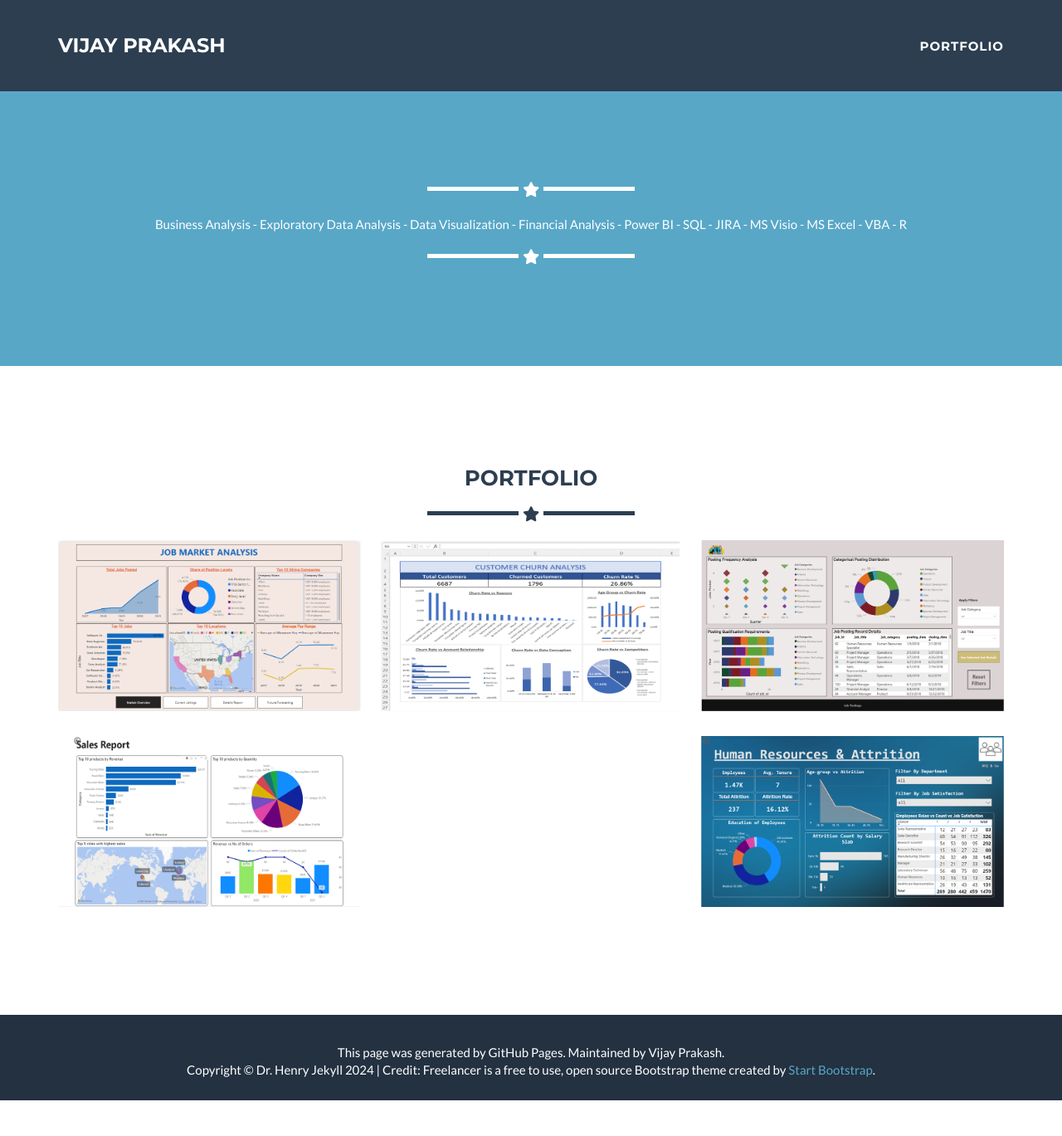
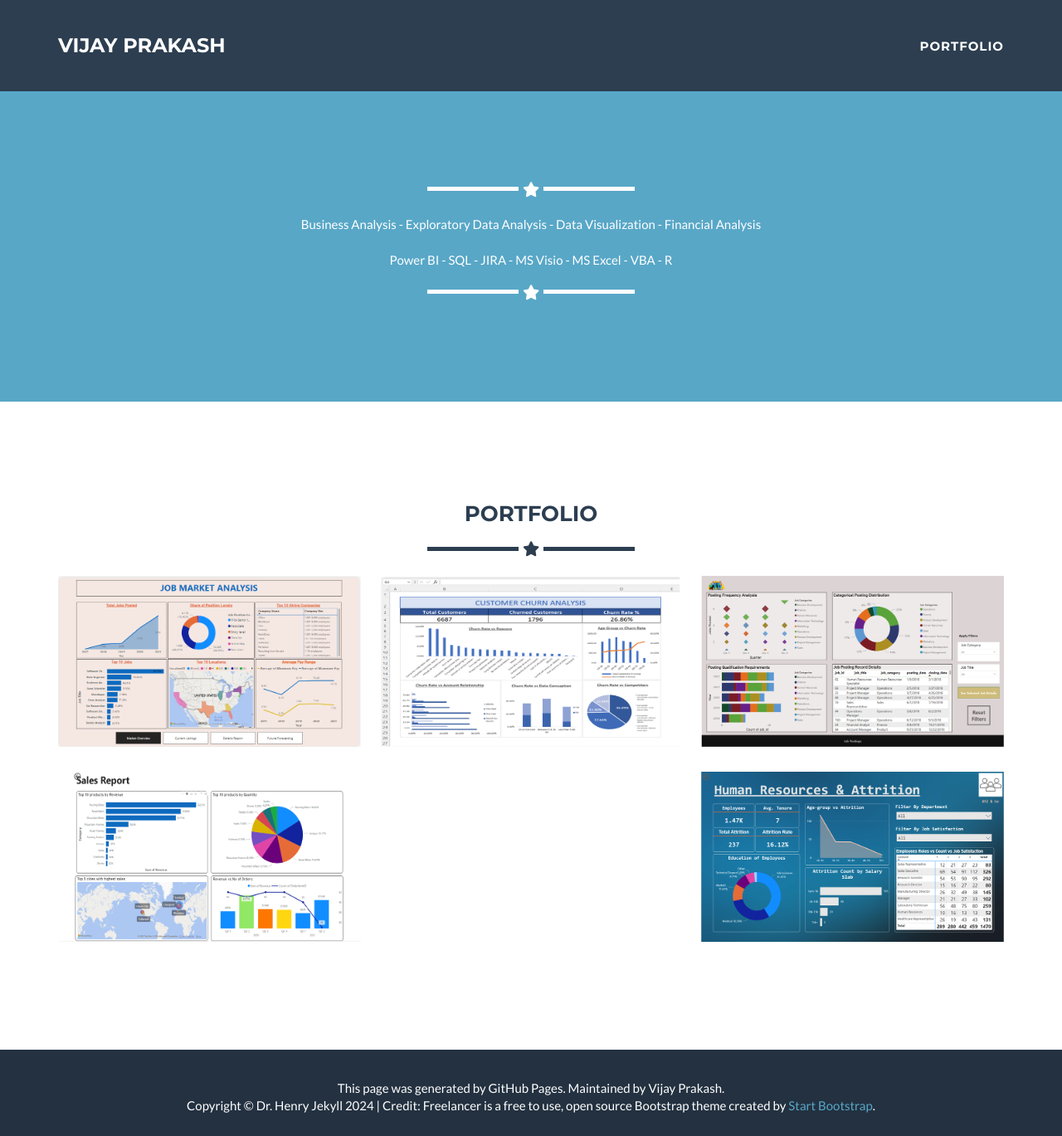
Before and after one commit to vjprkash/vjprkash.github.io, a Jekyll site: the page built from _posts/2024-02-05-project-5.markdown, in a window 1280 px wide and 1369 px high. Shown: the whole window at 83% size. Built offline with Jekyll 4.4.1, drawn with Linux system fonts in a browser that asks for light colours.

```diff
--- a/_config.yml
+++ b/_config.yml
@@ -4,7 +4,7 @@ title: Vijay Prakash
 #url: https://github.com/jeromelachaud/freelancer-theme
 description: "Write an awesome description for your new site here. You can edit this line in _config.yml. It will appear in your document head meta (for Google search results) and in your feed.xml site description."
 keywords: "your keywords, separated by commas"
-skills: "Business Analysis - Exploratory Data Analysis - Data Visualization - Financial Analysis - Power BI - SQL - JIRA - MS Visio - MS Excel - VBA - R"
+skills: "Business Analysis - Exploratory Data Analysis - Data Visualization - Financial Analysis <br/><br/> Power BI - SQL - JIRA - MS Visio - MS Excel - VBA - R"
 meta_author: Prakash Vijay
 
 # Color settings (hex-codes without the leading hash-tag)
```
